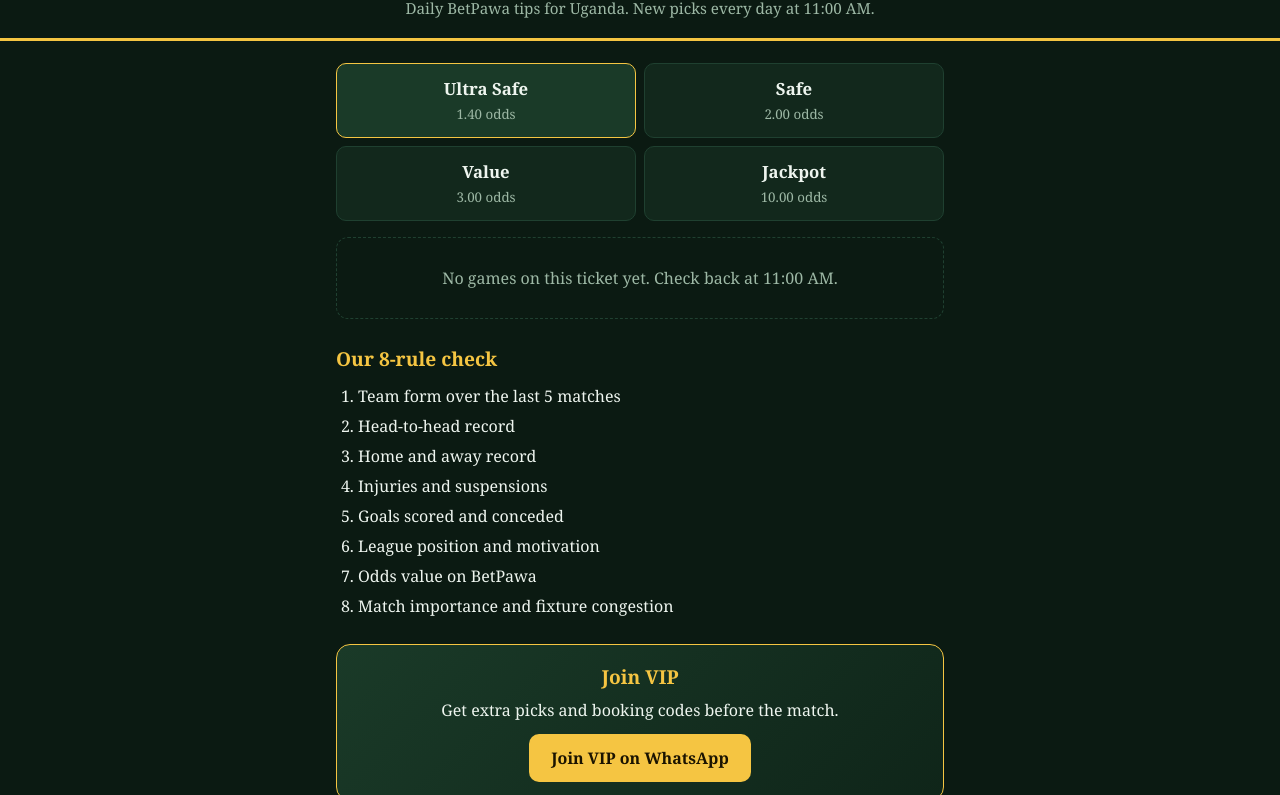
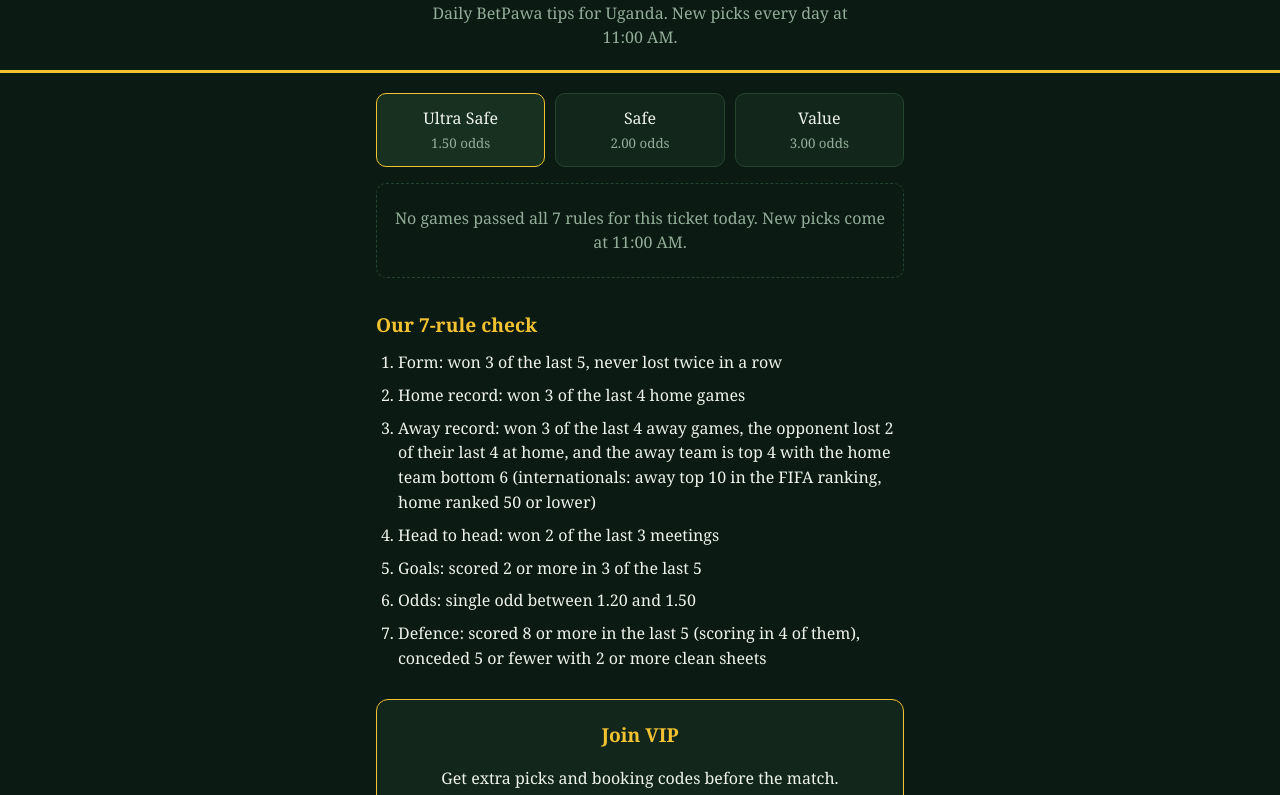
Before and after one commit to muwanguzlelvis97-coder/Slickgames, a plain HTML site: page index.html in a window 1280 px wide. Shown: the part 85-880 px from the top of the page. Drawn offline with Linux system fonts and the light colour scheme.

Commit message:
Refactor HTML structure and update styles

```diff
--- a/index.html
+++ b/index.html
@@ -3,122 +3,86 @@
 <head>
 <meta charset="utf-8">
 <meta name="viewport" content="width=device-width, initial-scale=1">
-<title>Slick Games – Daily BetPawa Tips (Uganda)</title>
+<title>Slick Games | Daily BetPawa Tips Uganda</title>
 <style>
-:root{--bg:#0b1a12;--card:#12281c;--line:#1f4030;--text:#eef5ef;--mute:#9db8a5;--gold:#f5c542;--green:#2ecc71;--red:#e5534b}
-*{box-sizing:border-box;margin:0;padding:0}
-body{font-family:Georgia,'Times New Roman',serif;background:var(--bg);color:var(--text);line-height:1.5;padding-bottom:40px}
-header{padding:28px 18px 18px;text-align:center;border-bottom:3px solid var(--gold)}
-h1{font-size:2rem;letter-spacing:.5px}
-h1 span{color:var(--gold)}
-.sub{color:var(--mute);margin-top:6px;font-size:.95rem}
-main{max-width:640px;margin:0 auto;padding:16px}
-.tabs{display:grid;grid-template-columns:1fr 1fr;gap:8px;margin:6px 0 16px}
-.tab{background:var(--card);border:1px solid var(--line);color:var(--text);padding:12px 8px;border-radius:10px;font:inherit;cursor:pointer;text-align:center}
-.tab b{display:block;font-size:1.05rem}
-.tab small{color:var(--mute)}
-.tab.on{border-color:var(--gold);background:#1a3a28}
-.game{background:var(--card);border:1px solid var(--line);border-radius:12px;padding:14px;margin-bottom:12px}
-.teams{font-size:1.1rem;font-weight:bold}
-.row{display:flex;justify-content:space-between;gap:10px;margin-top:6px;color:var(--mute);font-size:.95rem}
-.pick{color:var(--gold);font-weight:bold}
-.why{margin-top:8px;font-size:.92rem}
-.code{margin-top:8px;font-family:monospace;background:#0b1a12;padding:6px 10px;border-radius:8px;display:inline-block}
-.rules{display:flex;flex-wrap:wrap;gap:4px;margin-top:8px}
-.r{font-size:.75rem;padding:2px 7px;border-radius:6px;border:1px solid var(--line)}
-.r.y{background:#14432a;color:var(--green)}
-.r.n{background:#471b19;color:var(--red)}
-.empty{text-align:center;color:var(--mute);padding:28px 10px;border:1px dashed var(--line);border-radius:12px}
-h2{font-size:1.2rem;margin:26px 0 10px;color:var(--gold)}
-ol{padding-left:22px}
-ol li{margin-bottom:6px}
-.vip{background:linear-gradient(135deg,#1a3a28,#0f2519);border:1px solid var(--gold);border-radius:14px;padding:18px;text-align:center;margin-top:26px}
-.btn{display:inline-block;margin-top:12px;background:var(--gold);color:#1a1300;font-weight:bold;text-decoration:none;padding:12px 22px;border-radius:10px}
-footer{text-align:center;color:var(--mute);font-size:.8rem;padding:24px 16px 0}
+  :root{--bg:#0b1a12;--panel:#12261b;--panel2:#17301f;--line:#25442f;--text:#eef3ec;--muted:#93ad9a;--gold:#f2c230;--good:#5fd38a}
+  *{box-sizing:border-box}
+  body{margin:0;background:var(--bg);color:var(--text);font-family:Georgia,"Times New Roman",serif;line-height:1.55}
+  header{padding:28px 20px 20px;text-align:center;border-bottom:3px solid var(--gold)}
+  h1{margin:0;font-size:2rem}
+  h1 span{color:var(--gold)}
+  header p{margin:8px auto 0;color:var(--muted);max-width:420px}
+  main{max-width:560px;margin:0 auto;padding:20px 16px 40px}
+  .tabs{display:grid;grid-template-columns:repeat(3,1fr);gap:10px}
+  .tab{background:var(--panel);border:1px solid var(--line);color:var(--text);border-radius:10px;padding:12px 6px;font:inherit;cursor:pointer;text-align:center}
+  .tab small{display:block;color:var(--muted);margin-top:2px}
+  .tab[aria-selected="true"]{background:var(--panel2);border-color:var(--gold)}
+  #box{margin-top:16px}
+  .game{background:var(--panel);border:1px solid var(--line);border-radius:10px;padding:14px;margin-bottom:10px}
+  .lg{color:var(--muted);font-size:.85rem}
+  .teams{font-size:1.05rem;margin:4px 0 8px}
+  .row{display:flex;justify-content:space-between;gap:10px;align-items:baseline}
+  .pick{color:var(--gold)}
+  .odd{font-weight:bold;color:var(--good)}
+  .total{display:flex;justify-content:space-between;border-top:1px solid var(--line);padding-top:12px;margin-top:6px}
+  .empty{border:1px dashed var(--line);border-radius:10px;padding:22px 16px;text-align:center;color:var(--muted)}
+  h2{color:var(--gold);font-size:1.2rem;margin:32px 0 10px}
+  ol{padding-left:22px;margin:0}
+  li{margin-bottom:8px}
+  .vip{margin-top:28px;background:var(--panel);border:1px solid var(--gold);border-radius:12px;padding:20px;text-align:center}
+  .vip h2{margin-top:0}
+  .vip a{display:inline-block;background:var(--gold);color:#1a1400;text-decoration:none;font-weight:bold;padding:12px 24px;border-radius:8px;margin-top:8px}
+  footer{text-align:center;color:var(--muted);font-size:.85rem;padding:0 16px 30px}
 </style>
 </head>
 <body>
 <header>
   <h1>Slick <span>Games</span></h1>
-  <p class="sub">Daily BetPawa tips for Uganda. New picks every day at 11:00 AM.</p>
+  <p>Daily BetPawa tips for Uganda. New picks every day at 11:00 AM.</p>
 </header>
 <main>
-  <div class="tabs" id="tabs"></div>
-  <div id="list"></div>
-
-  <h2>Our 8-rule check</h2>
+  <div class="tabs" role="tablist" id="tabs"></div>
+  <div id="box" aria-live="polite"></div>
+  <h2>Our 7-rule check</h2>
   <ol>
-    <li>Team form over the last 5 matches</li>
-    <li>Head-to-head record</li>
-    <li>Home and away record</li>
-    <li>Injuries and suspensions</li>
-    <li>Goals scored and conceded</li>
-    <li>League position and motivation</li>
-    <li>Odds value on BetPawa</li>
-    <li>Match importance and fixture congestion</li>
+    <li>Form: won 3 of the last 5, never lost twice in a row</li>
+    <li>Home record: won 3 of the last 4 home games</li>
+    <li>Away record: won 3 of the last 4 away games, the opponent lost 2 of their last 4 at home, and the away team is top 4 with the home team bottom 6 (internationals: away top 10 in the FIFA ranking, home ranked 50 or lower)</li>
+    <li>Head to head: won 2 of the last 3 meetings</li>
+    <li>Goals: scored 2 or more in 3 of the last 5</li>
+    <li>Odds: single odd between 1.20 and 1.50</li>
+    <li>Defence: scored 8 or more in the last 5 (scoring in 4 of them), conceded 5 or fewer with 2 or more clean sheets</li>
   </ol>
-
-  <div class="vip">
-    <h2 style="margin:0 0 6px">Join VIP</h2>
+  <section class="vip">
+    <h2>Join VIP</h2>
     <p>Get extra picks and booking codes before the match.</p>
-    <a class="btn" id="vipbtn" href="#" target="_blank" rel="noopener">Join VIP on WhatsApp</a>
-  </div>
-  <footer>Betting involves risk. Only bet what you can afford to lose. 18+ only.</footer>
+    <a href="https://wa.me/256748957327?text=Hello%20Slick%20Games%2C%20I%20want%20to%20join%20VIP" target="_blank" rel="noopener">Join VIP on WhatsApp</a>
+  </section>
 </main>
+<footer>Betting involves risk. Only play what you can afford to lose. 18+ only.</footer>
 <script>
-const WHATSAPP = "256748957327";
-const TICKETS = [
-  {id:"ultra", name:"Ultra Safe", odds:"1.40"},
-  {id:"safe",  name:"Safe",       odds:"2.00"},
-  {id:"value", name:"Value",      odds:"3.00"},
-  {id:"jackpot",name:"Jackpot",   odds:"10.00"}
-];
-/* Add games here. rules = 8 values, 1 = YES, 0 = NO
-   Example:
-   {ticket:"ultra", home:"Arsenal", away:"Burnley", pick:"Home Win", odd:"1.25",
-    rules:[1,1,1,1,1,1,1,1], why:"Arsenal unbeaten at home in 10.", code:"ABC123"},
-*/
-const GAMES = [
-];
-
-const tabs = document.getElementById("tabs");
-const list = document.getElementById("list");
-let current = TICKETS[0].id;
-document.getElementById("vipbtn").href =
-  "https://wa.me/" + WHATSAPP + "?text=" + encodeURIComponent("Hello Slick Games, I want to join VIP.");
-
-function esc(s){return String(s).replace(/[&<>"]/g,c=>({"&":"&amp;","<":"&lt;",">":"&gt;",'"':"&quot;"}[c]))}
-
+const TICKETS=[{key:'ULTRA_SAFE',name:'Ultra Safe',target:'1.50'},{key:'SAFE',name:'Safe',target:'2.00'},{key:'VALUE',name:'Value',target:'3.00'}];
+let data=null,current='ULTRA_SAFE';
+const tabs=document.getElementById('tabs');
+const box=document.getElementById('box');
+function esc(s){return String(s).replace(/[&<>"]/g,c=>({'&':'&amp;','<':'&lt;','>':'&gt;','"':'&quot;'}[c]));}
 function drawTabs(){
-  tabs.innerHTML = "";
-  TICKETS.forEach(t=>{
-    const b = document.createElement("button");
-    b.className = "tab" + (t.id===current ? " on" : "");
-    b.innerHTML = "<b>"+esc(t.name)+"</b><small>"+esc(t.odds)+" odds</small>";
-    b.onclick = ()=>{current=t.id;drawTabs();drawGames()};
-    tabs.appendChild(b);
-  });
+  tabs.innerHTML=TICKETS.map(t=>`<button class="tab" role="tab" aria-selected="${t.key===current}" data-k="${t.key}">${t.name}<small>${t.target} odds</small></button>`).join('');
+  tabs.querySelectorAll('.tab').forEach(b=>b.onclick=()=>{current=b.dataset.k;drawTabs();drawBox();});
 }
-
-function drawGames(){
-  const games = GAMES.filter(g=>g.ticket===current);
-  if(!games.length){
-    list.innerHTML = '<div class="empty">No games on this ticket yet. Check back at 11:00 AM.</div>';
+function kickoff(iso){try{return new Date(iso).toLocaleTimeString([],{hour:'2-digit',minute:'2-digit'});}catch(e){return '';}}
+function drawBox(){
+  if(!data){box.innerHTML='<div class="empty">Loading today\u2019s picks\u2026</div>';return;}
+  const t=data.tickets&&data.tickets[current];
+  if(!t||!t.games||!t.games.length){
+    box.innerHTML='<div class="empty">No games passed all 7 rules for this ticket today. New picks come at 11:00 AM.</div>';
     return;
   }
-  list.innerHTML = games.map(g=>{
-    const rules = (g.rules||[]).map((v,i)=>'<span class="r '+(v?'y':'n')+'">R'+(i+1)+' '+(v?'YES':'NO')+'</span>').join("");
-    return '<div class="game">'
-      +'<div class="teams">'+esc(g.home)+' vs '+esc(g.away)+'</div>'
-      +'<div class="row"><span>Pick: <span class="pick">'+esc(g.pick)+'</span></span><span>Odd: '+esc(g.odd)+'</span></div>'
-      +(rules?'<div class="rules">'+rules+'</div>':'')
-      +(g.why?'<div class="why">'+esc(g.why)+'</div>':'')
-      +(g.code?'<div class="code">BetPawa code: '+esc(g.code)+'</div>':'')
-      +'</div>';
-  }).join("");
+  box.innerHTML=t.games.map(g=>`<div class="game"><div class="lg">${esc(g.league)} \u00b7 ${esc(kickoff(g.time))}</div><div class="teams">${esc(g.home)} v ${esc(g.away)}</div><div class="row"><span class="pick">Pick: ${esc(g.pick_team)} to win</span><span class="odd">${Number(g.odd).toFixed(2)}</span></div></div>`).join('')
+  +`<div class="total"><span>Total odds</span><strong class="odd">${Number(t.total_odds).toFixed(2)}</strong></div><div class="lg" style="margin-top:8px">Picks for ${esc(data.date)}</div>`;
 }
-drawTabs();
-drawGames();
+drawTabs();drawBox();
+fetch('data/games.json?t='+Date.now()).then(r=>r.json()).then(j=>{data=j;drawBox();}).catch(()=>{box.innerHTML='<div class="empty">Could not load today\u2019s picks. Refresh the page.</div>';});
 </script>
 </body>
-  </html>
+</html>
```
